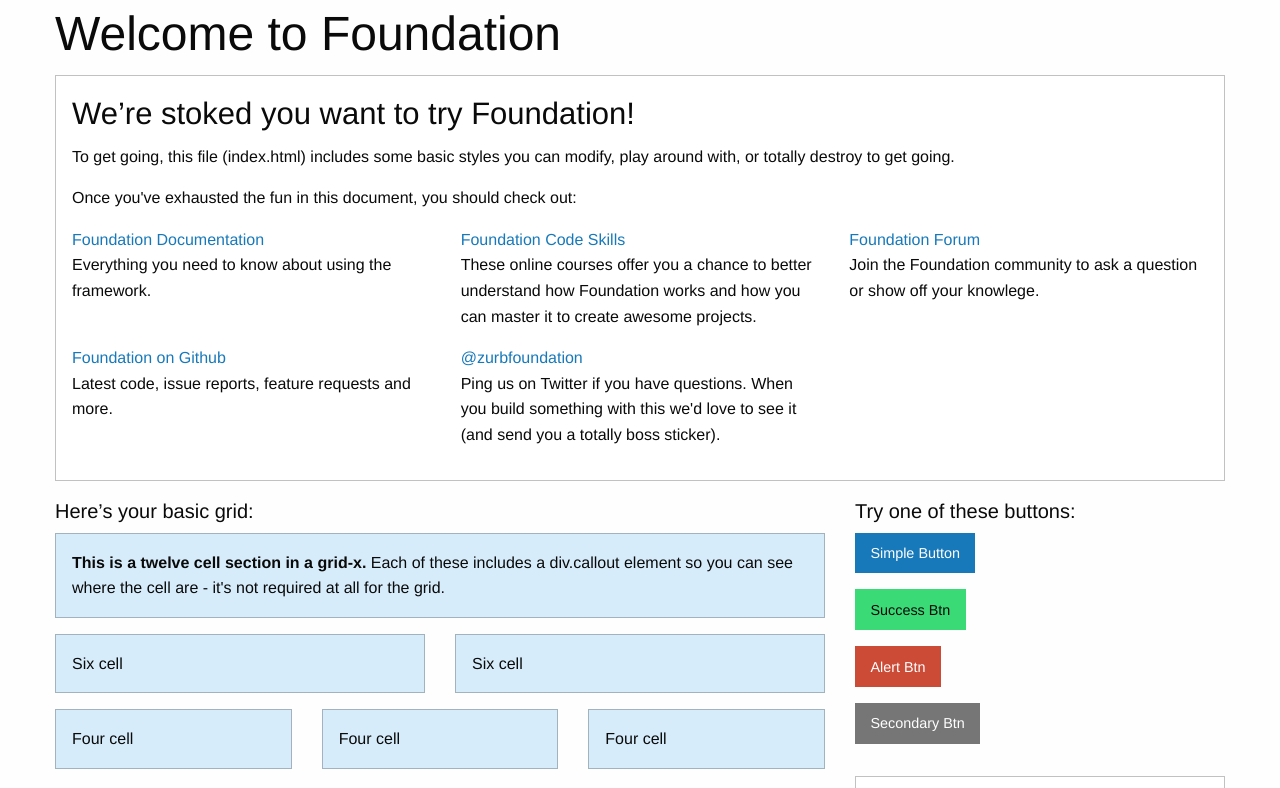
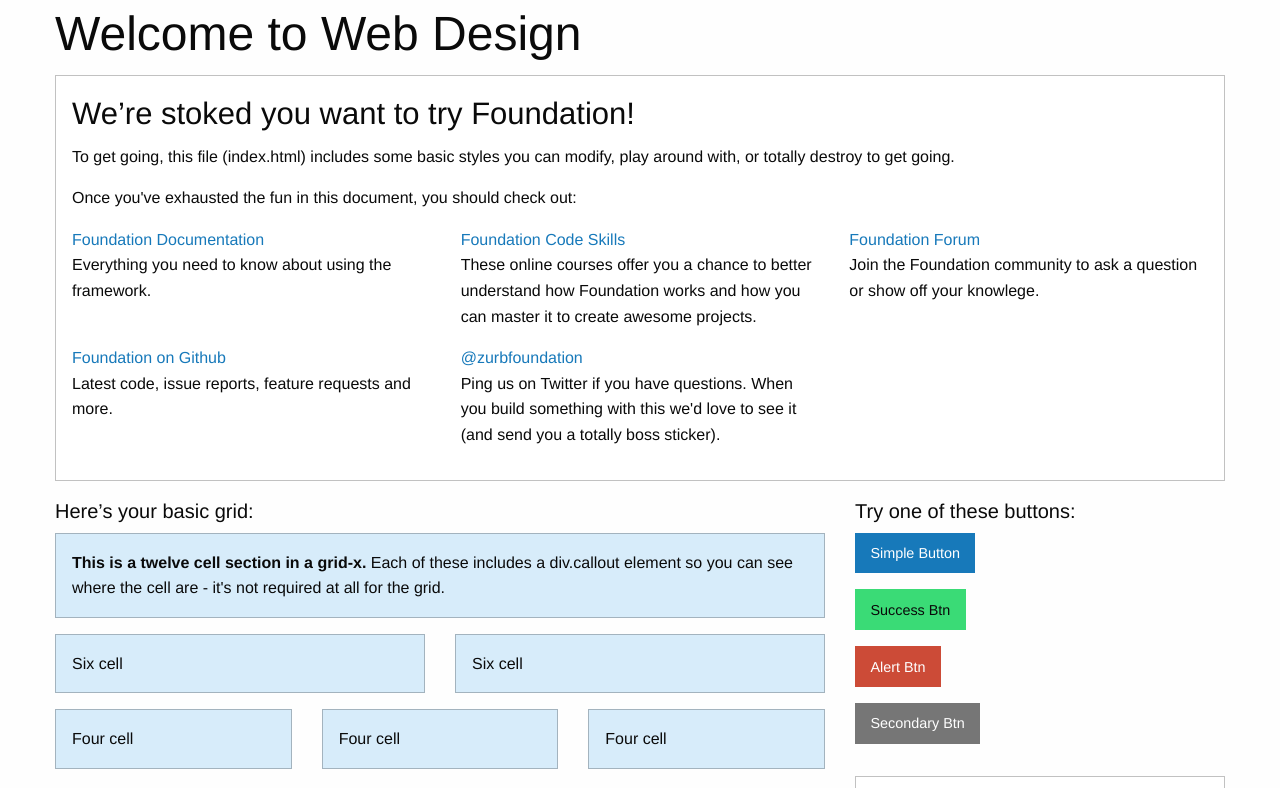
Before and after one commit to paulnegz/WebSIte, a plain HTML site: page index.html in a window 1280 px wide. Shown: the top 788 px of the page. Drawn offline with Linux system fonts and the light colour scheme.

Commit message:
changed title

```diff
--- a/index.html
+++ b/index.html
@@ -12,7 +12,7 @@
     <div class="grid-container">
       <div class="grid-x grid-padding-x">
         <div class="large-12 cell">
-          <h1>Welcome to Foundation</h1>
+          <h1>Welcome to Web Design</h1>
         </div>
       </div>
 
```
